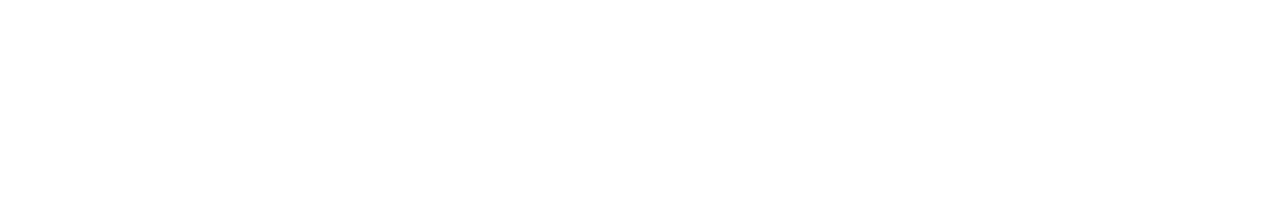
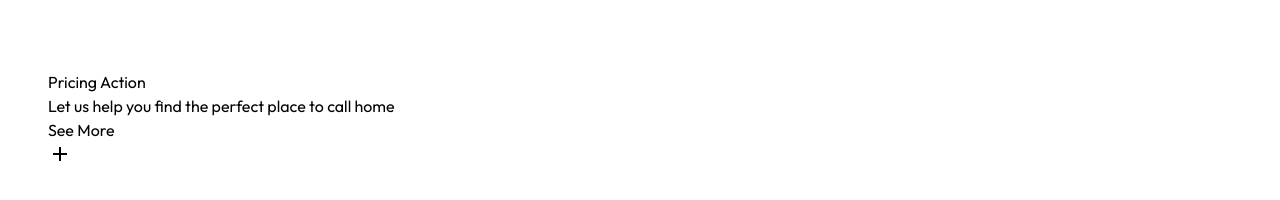
Before and after one commit to developerujjal/real-estate, a React (Vite) app: page / in a window 1280 px wide. Shown: the part 1350-1550 px from the top of the page. Before the commit the page ends 1420 px from the top, so only its background shows below. Built offline with nearby package versions, Linux system fonts and the light colour scheme.

Commit message:
estate section started

```diff
--- /dev/null
+++ b/src/layouts/HomeLayouts/EstatesSection.jsx
@@ -0,0 +1,27 @@
+import { Link } from "react-router-dom";
+
+const EstatesSection = () => {
+    return (
+        <div className="my-20">
+            <div className="container mx-auto px-3 md:px-12">
+                <div>
+                    <div>
+                        <span>Pricing Action</span>
+                        <div>
+                            <h2>Let us help you find the perfect place to call home</h2>
+                            <Link>
+                                See More
+                                <svg xmlns="http://www.w3.org/2000/svg" height="24px" viewBox="0 -960 960 960" width="24px" fill="undefined"><path d="M440-440H200v-80h240v-240h80v240h240v80H520v240h-80v-240Z" /></svg>
+                            </Link>
+                        </div>
+                    </div>
+                    <div>
+
+                    </div>
+                </div>
+            </div>
+        </div>
+    );
+};
+
+export default EstatesSection;
--- a/src/pages/Home/Home.jsx
+++ b/src/pages/Home/Home.jsx
@@ -1,5 +1,6 @@
 import Slider from "../../components/Slider";
 import AboutHouses from "../../layouts/HomeLayouts/AboutHouses";
+import EstatesSection from "../../layouts/HomeLayouts/EstatesSection";
 
 const Home = () => {
     return (
@@ -10,6 +11,9 @@
             <section>
                 <AboutHouses />
             </section>
+            <section>
+                <EstatesSection />
+            </section>
         </>
     );
 };
```
